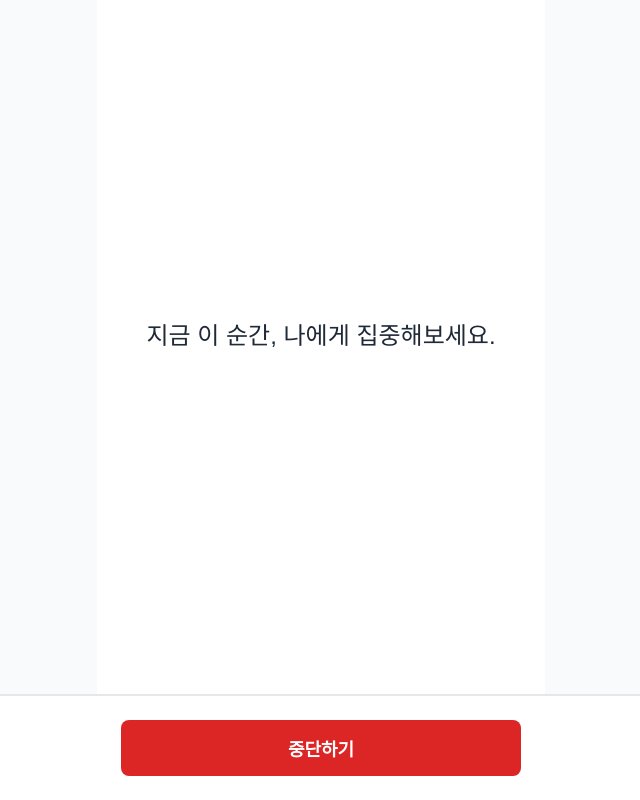
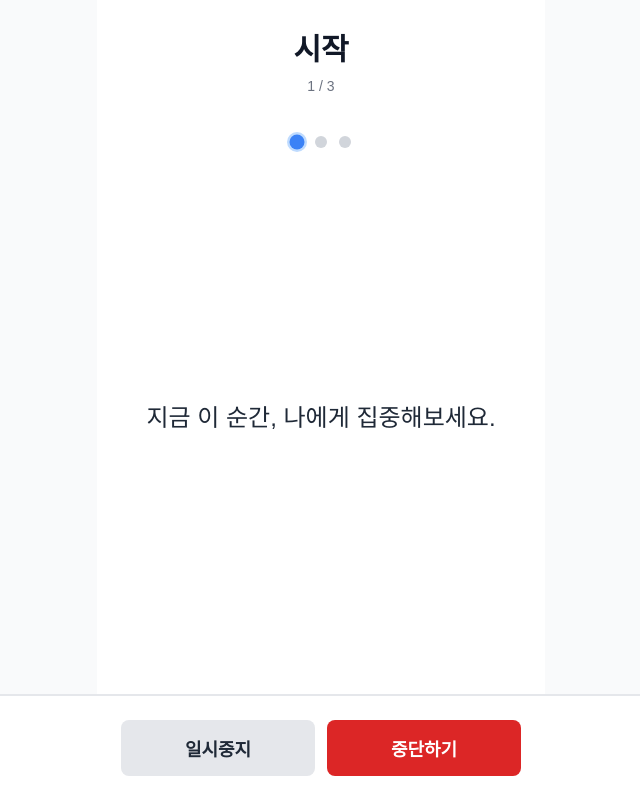
Before and after one commit to seony85-ux/myMVP, a Next.js app: page /routine/play in a window 1280 px wide. Shown: the whole page, without its empty margins (319-959 px from the left). Built offline with nearby package versions, Linux system fonts and the light colour scheme.

Commit message:
자동로직추가

```diff
--- a/app/routine/play/RoutinePlayContent.tsx
+++ b/app/routine/play/RoutinePlayContent.tsx
@@ -31,6 +31,7 @@ export default function RoutinePlayContent() {
   const searchParams = useSearchParams()
 
   // Zustand 스토어에서 상태 가져오기
+  const routineMode = useSessionStore((state) => state.routineMode)
   const selectedSteps = useSessionStore((state) => state.selectedSteps)
   const voiceGuideEnabled = useSessionStore((state) => state.voiceGuideEnabled)
   const bgmId = useSessionStore((state) => state.bgmId)
@@ -45,14 +46,17 @@ export default function RoutinePlayContent() {
     setIsDevMode(devParam === '1')
   }, [searchParams])
 
-  // Mock 상태 (UI 목업용)
+  // 현재 진행 중인 단계 인덱스 관리 (초기값: 0)
   const [currentStepIndex, setCurrentStepIndex] = useState(0)
-  const [currentPhraseText, setCurrentPhraseText] = useState(
-    '지금 이 순간, 나에게 집중해보세요.'
-  )
 
+  // routineMode에 따라 단계 배열 구성
+  const buildSteps = () => {
+    if (routineMode === 'basic') {
+      // 기본 모드: 고정 단계
+      return ['start', 'free', 'end']
+    } else {
+      // 단계별 가이드 모드: start + 선택된 단계들 + end
       // selectedSteps를 고정된 순서로 정렬
-  // ID 형태('toner', 'essence', 'cream')를 한글 이름으로 변환하고 순서 정렬
       const sortedSteps = selectedSteps
         .map((step) => {
           // ID 형태인 경우 한글 이름으로 변환, 이미 한글인 경우 그대로 사용
@@ -61,22 +65,74 @@ export default function RoutinePlayContent() {
         .filter((step) => STEP_ORDER.includes(step))
         .sort((a, b) => STEP_ORDER.indexOf(a) - STEP_ORDER.indexOf(b))
 
-  // 정렬된 단계 배열 사용
-  const steps = sortedSteps.length > 0 ? sortedSteps : []
-  const currentStepName = steps.length > 0 && currentStepIndex < steps.length
-    ? `${steps[currentStepIndex]} 단계`
-    : '준비 중'
+      return ['start', ...sortedSteps, 'end']
+    }
+  }
+
+  const routineSteps = buildSteps()
+  const currentStep = routineSteps[currentStepIndex] || 'start'
+
+  // 현재 단계명 표시용
+  const getCurrentStepName = () => {
+    if (currentStep === 'start') return '시작'
+    if (currentStep === 'free') return '자율'
+    if (currentStep === 'end') return '마무리'
+    return `${currentStep} 단계`
+  }
+
+  const currentStepName = getCurrentStepName()
   const completedSteps: number[] = [] // 완료된 단계 인덱스 배열
+
+  // 현재 단계에 따른 문구 설정
+  const getCurrentPhrase = () => {
+    switch (currentStep) {
+      case 'start':
+        return '지금 이 순간, 나에게 집중해보세요.'
+      case 'free':
+        return '자유롭게 스킨케어를 진행해주세요.'
+      case 'end':
+        return '오늘 하루도 수고하셨어요.'
+      default:
+        // 토너, 에센스, 크림 등의 단계별 명상 문구
+        return `지금 이 순간, ${currentStep}에 집중해보세요.`
+    }
+  }
+
+  const currentPhraseText = getCurrentPhrase()
 
   // BGM 이름 가져오기
   const bgmName = bgmId ? (BGM_NAMES[bgmId] || '알 수 없음') : '없음'
 
+  // 중단 상태 관리 (중단 시 타이머 정리를 위해)
+  const [isAborted, setIsAborted] = useState(false)
+  // 일시중지 상태 관리
+  const [isPaused, setIsPaused] = useState(false)
+
   const handleStop = () => {
     // TODO: 확인 다이얼로그 표시
     // TODO: 루틴 중단 처리 (세션 상태를 aborted로 저장)
+    // 중단 상태 설정 (타이머 정리를 위해)
+    setIsAborted(true)
     // 중단 시 Summary 화면으로 이동 (aborted 파라미터 포함)
     router.push('/result/summary?aborted=1')
   }
+
+  // 일시중지/재개 핸들러
+  const handlePause = () => {
+    setIsPaused(true)
+  }
+
+  const handleResume = () => {
+    setIsPaused(false)
+  }
+
+  // 끝내기 핸들러 (마지막 단계 완료 후)
+  const handleComplete = () => {
+    router.push('/result/emotion')
+  }
+
+  // 마지막 단계인지 확인
+  const isLastStep = currentStepIndex >= routineSteps.length - 1
 
   // 개발용 핸들러
   const handleDevComplete = () => {
@@ -89,17 +145,40 @@ export default function RoutinePlayContent() {
 
   // 다음 단계로 이동 (dev 모드용)
   const handleNextStep = () => {
-    if (currentStepIndex < steps.length - 1) {
+    if (currentStepIndex < routineSteps.length - 1) {
       setCurrentStepIndex(currentStepIndex + 1)
     }
   }
 
-  // TODO: 모든 단계 완료 시 자동으로 /result/emotion으로 이동
-  // useEffect(() => {
-  //   if (모든 단계 완료) {
-  //     router.push('/result/emotion')
-  //   }
-  // }, [completedSteps])
+  // 자동 진행 로직: 10초마다 다음 단계로 전환
+  useEffect(() => {
+    // 중단된 경우 타이머 실행하지 않음
+    if (isAborted) {
+      return
+    }
+
+    // 일시중지된 경우 타이머 실행하지 않음
+    if (isPaused) {
+      return
+    }
+
+    // 마지막 단계에서는 자동 진행하지 않음 (끝내기 버튼으로 완료)
+    if (isLastStep) {
+      return
+    }
+
+    // 각 단계마다 10초 후 다음 단계로 전환
+    const timer = setTimeout(() => {
+      if (currentStepIndex < routineSteps.length - 1) {
+        setCurrentStepIndex((prev) => prev + 1)
+      }
+    }, 10000) // 10초
+
+    // cleanup: 컴포넌트 언마운트 또는 의존성 변경 시 타이머 정리
+    return () => {
+      clearTimeout(timer)
+    }
+  }, [currentStepIndex, routineSteps, router, isAborted, isPaused, isLastStep])
 
   return (
     <AppLayout>
@@ -113,17 +192,23 @@ export default function RoutinePlayContent() {
         )}
 
         {/* 상단: 현재 단계명 */}
-        {steps.length > 0 && (
+        {routineSteps.length > 0 && (
           <>
             <StepHeader
               stepName={currentStepName}
               stepNumber={currentStepIndex + 1}
-              totalSteps={steps.length}
+              totalSteps={routineSteps.length}
             />
 
             {/* 진행 상태 시각화 */}
             <ProgressIndicator
-              steps={steps}
+              steps={routineSteps.map((step) => {
+                // ProgressIndicator에 표시할 단계명 변환
+                if (step === 'start') return '시작'
+                if (step === 'free') return '자율'
+                if (step === 'end') return '마무리'
+                return step
+              })}
               currentStep={currentStepIndex}
               completedSteps={completedSteps}
               variant="dots"
@@ -136,31 +221,65 @@ export default function RoutinePlayContent() {
           <MeditationText text={currentPhraseText} animate={false} />
         </div>
 
-        {/* 하단: 중단하기 버튼 */}
+        {/* 하단: 버튼 영역 */}
         <CTAContainer>
+          {isLastStep ? (
+            // 마지막 단계: 끝내기 버튼
+            <Button
+              onClick={handleComplete}
+              variant="primary"
+              size="lg"
+              fullWidth
+            >
+              끝내기
+            </Button>
+          ) : (
+            // 진행 중: 일시중지/재개 및 중단하기 버튼
+            <div className="flex gap-3 w-full">
+              {isPaused ? (
+                <Button
+                  onClick={handleResume}
+                  variant="primary"
+                  size="lg"
+                  className="flex-1"
+                >
+                  재개
+                </Button>
+              ) : (
+                <Button
+                  onClick={handlePause}
+                  variant="secondary"
+                  size="lg"
+                  className="flex-1"
+                >
+                  일시중지
+                </Button>
+              )}
               <Button
                 onClick={handleStop}
                 variant="danger"
                 size="lg"
-            fullWidth
+                className="flex-1"
               >
                 중단하기
               </Button>
+            </div>
+          )}
         </CTAContainer>
 
         {/* 개발용 컨트롤 (프로덕션에서는 숨김) */}
         {isDevMode && (
           <div className="fixed bottom-20 right-4 flex flex-col gap-2 z-50">
-            {/* 다음 단계로 버튼 (단계별 가이드에서만 표시) */}
-            {steps.length > 1 && (
+            {/* 다음 단계로 버튼 (모든 모드에서 표시) */}
+            {routineSteps.length > 1 && (
               <Button
                 onClick={handleNextStep}
                 variant="secondary"
                 size="sm"
                 className="text-xs opacity-70 hover:opacity-100"
-                disabled={currentStepIndex >= steps.length - 1}
+                disabled={currentStepIndex >= routineSteps.length - 1}
               >
-                DEV: 다음 단계로 ({currentStepIndex + 1}/{steps.length})
+                DEV: 다음 단계로 ({currentStepIndex + 1}/{routineSteps.length})
               </Button>
             )}
             <Button
```
Lines whose indentation alone changed are shown as unchanged.
